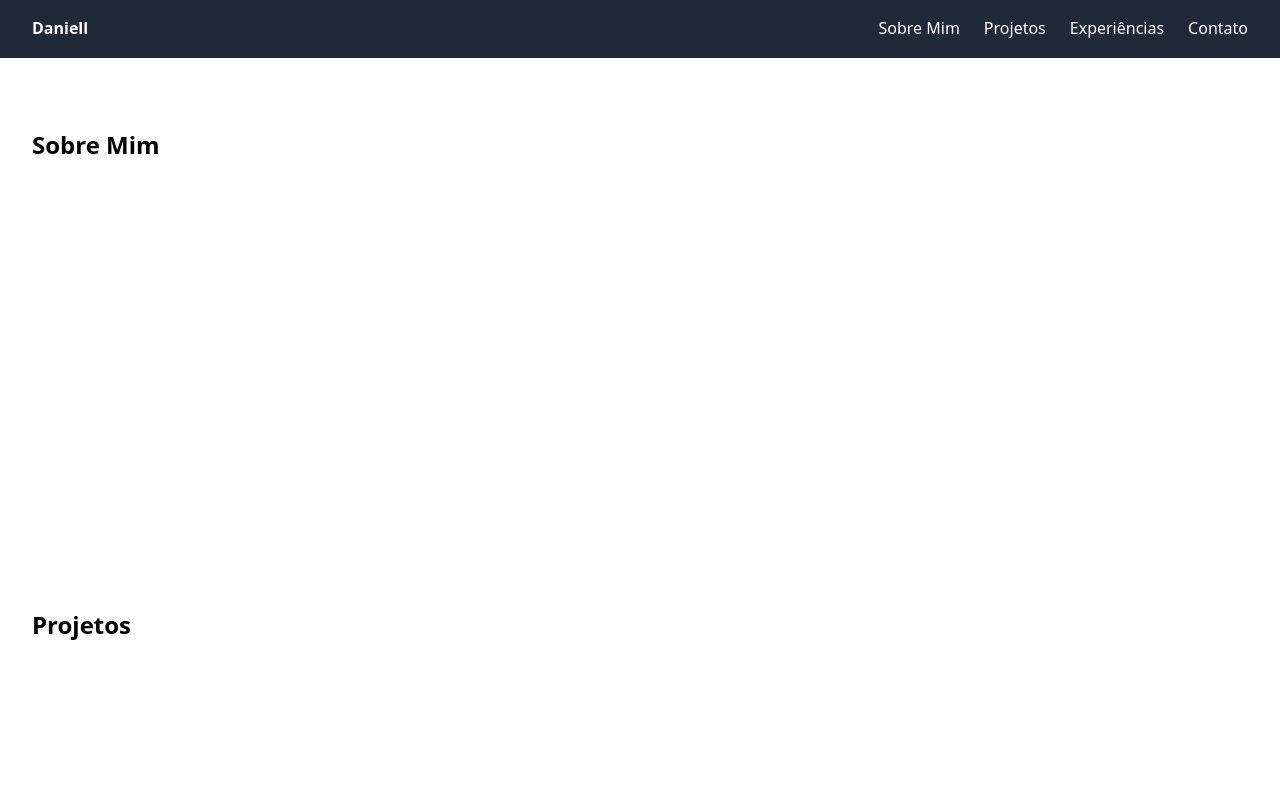
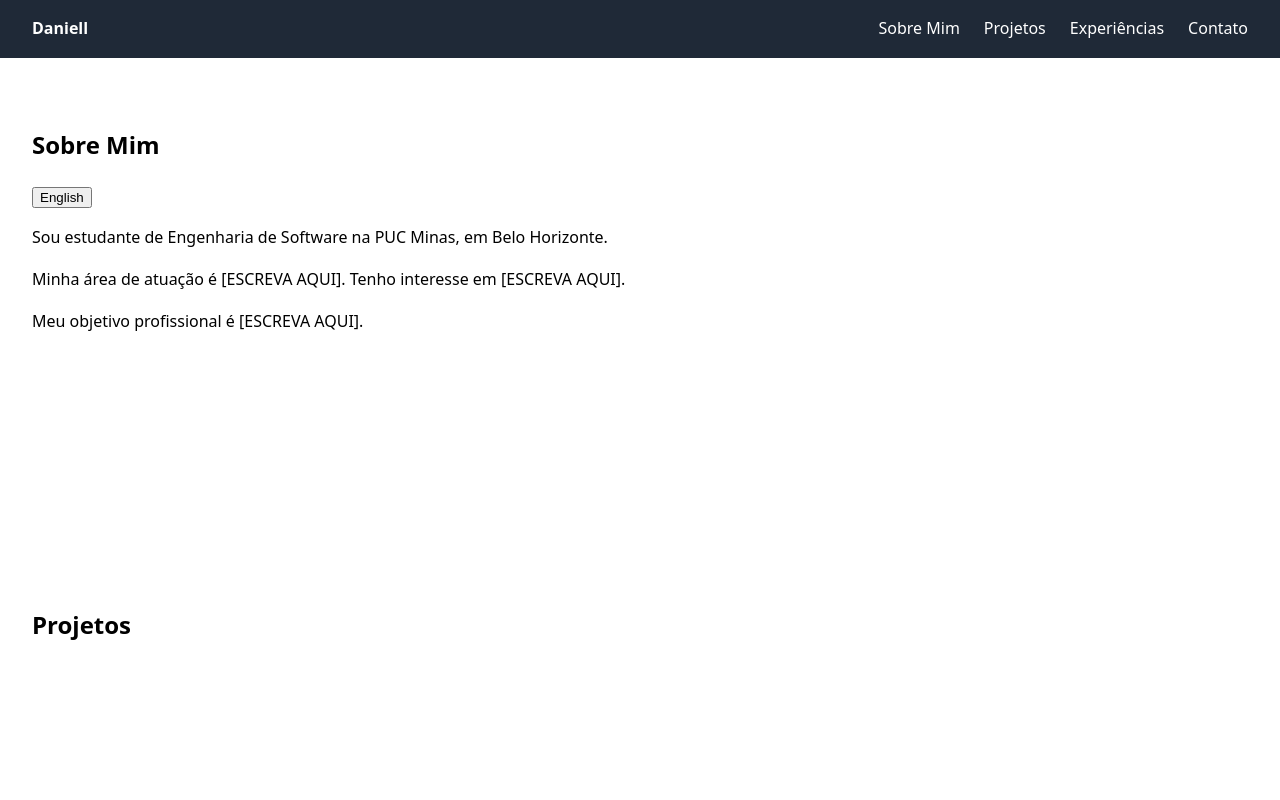
Before and after one commit to daniell-2508/portfolio, a React app: page / in a window 1280 px wide. Shown: the top 800 px of the page. Built offline with nearby package versions, Linux system fonts and the light colour scheme; the HTML template or start-up script is replaced by a standard one.

Commit message:
Seção Sobre Mim com troca PT/EN

```diff
--- a/src/App.jsx
+++ b/src/App.jsx
@@ -1,5 +1,6 @@
 import Header from './components/Header'
 import Footer from './components/Footer'
+import SobreMim from './components/SobreMim'
 
 function App() {
   const nome = 'Daniell'
@@ -8,7 +9,7 @@ function App() {
     <>
       <Header nome={nome} />
       <main>
-        <section id="sobre"><h2>Sobre Mim</h2></section>
+        <SobreMim />
         <section id="projetos"><h2>Projetos</h2></section>
         <section id="experiencias"><h2>Experiências</h2></section>
         <section id="contato"><h2>Contato</h2></section>
--- /dev/null
+++ b/src/components/SobreMim.jsx
@@ -0,0 +1,47 @@
+import { useState } from 'react'
+
+const textos = {
+  pt: {
+    titulo: 'Sobre Mim',
+    botao: 'English',
+    paragrafos: [
+      'Sou estudante de Engenharia de Software na PUC Minas, em Belo Horizonte.',
+      'Minha área de atuação é [ESCREVA AQUI]. Tenho interesse em [ESCREVA AQUI].',
+      'Meu objetivo profissional é [ESCREVA AQUI].',
+    ],
+  },
+  en: {
+    titulo: 'About Me',
+    botao: 'Português',
+    paragrafos: [
+      'I am a Software Engineering student at PUC Minas, in Belo Horizonte, Brazil.',
+      'My field of work is [WRITE HERE]. I am interested in [WRITE HERE].',
+      'My professional goal is [WRITE HERE].',
+    ],
+  },
+}
+
+function SobreMim() {
+  const [idioma, setIdioma] = useState('pt')
+  const t = textos[idioma]
+
+  function alternarIdioma() {
+    setIdioma(idioma === 'pt' ? 'en' : 'pt')
+  }
+
+  return (
+    <section id="sobre">
+      <h2>{t.titulo}</h2>
+      <button className="botao-idioma" onClick={alternarIdioma}>
+        {t.botao}
+      </button>
+      <div className="sobre__texto">
+        {t.paragrafos.map((p) => (
+          <p key={p}>{p}</p>
+        ))}
+      </div>
+    </section>
+  )
+}
+
+export default SobreMim
```
